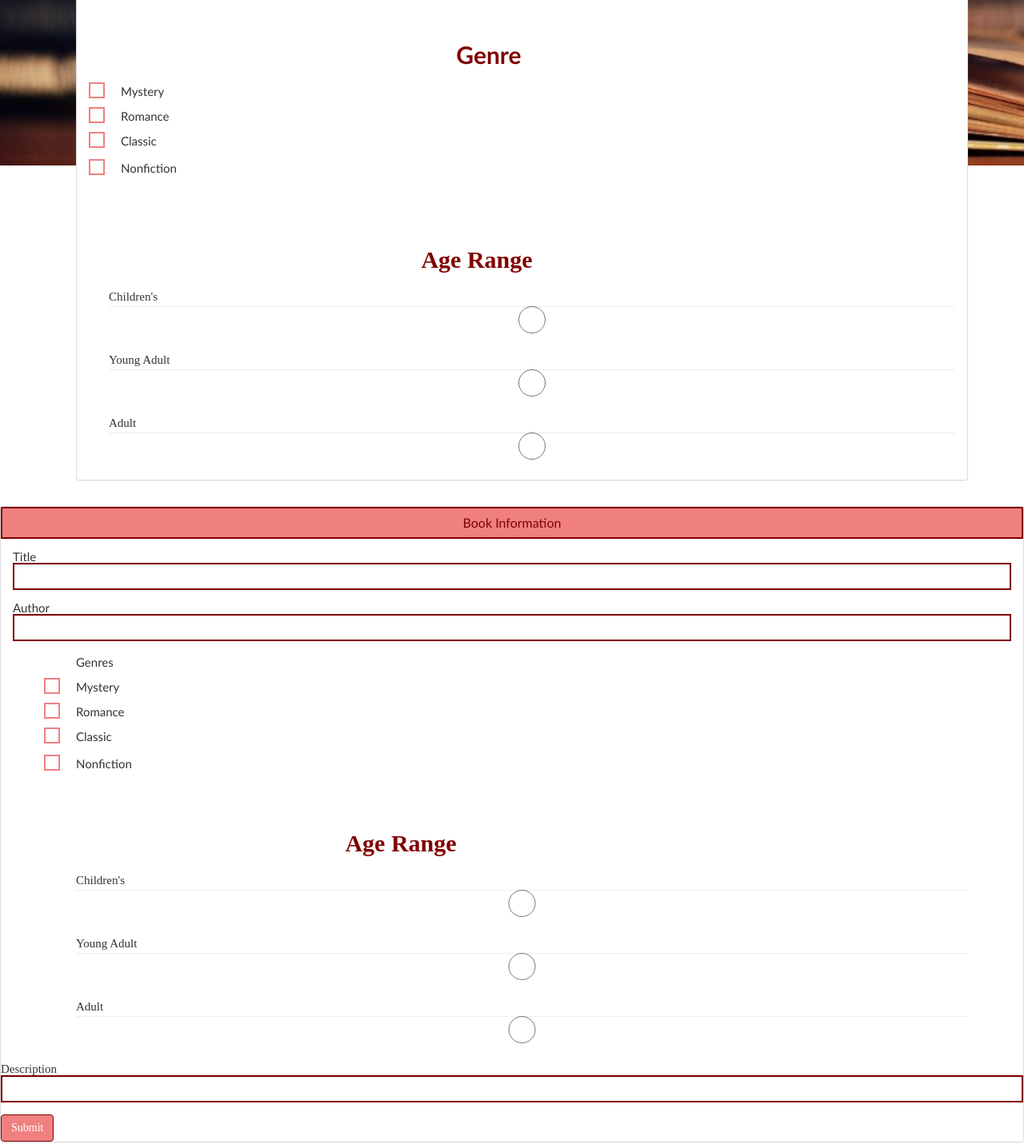
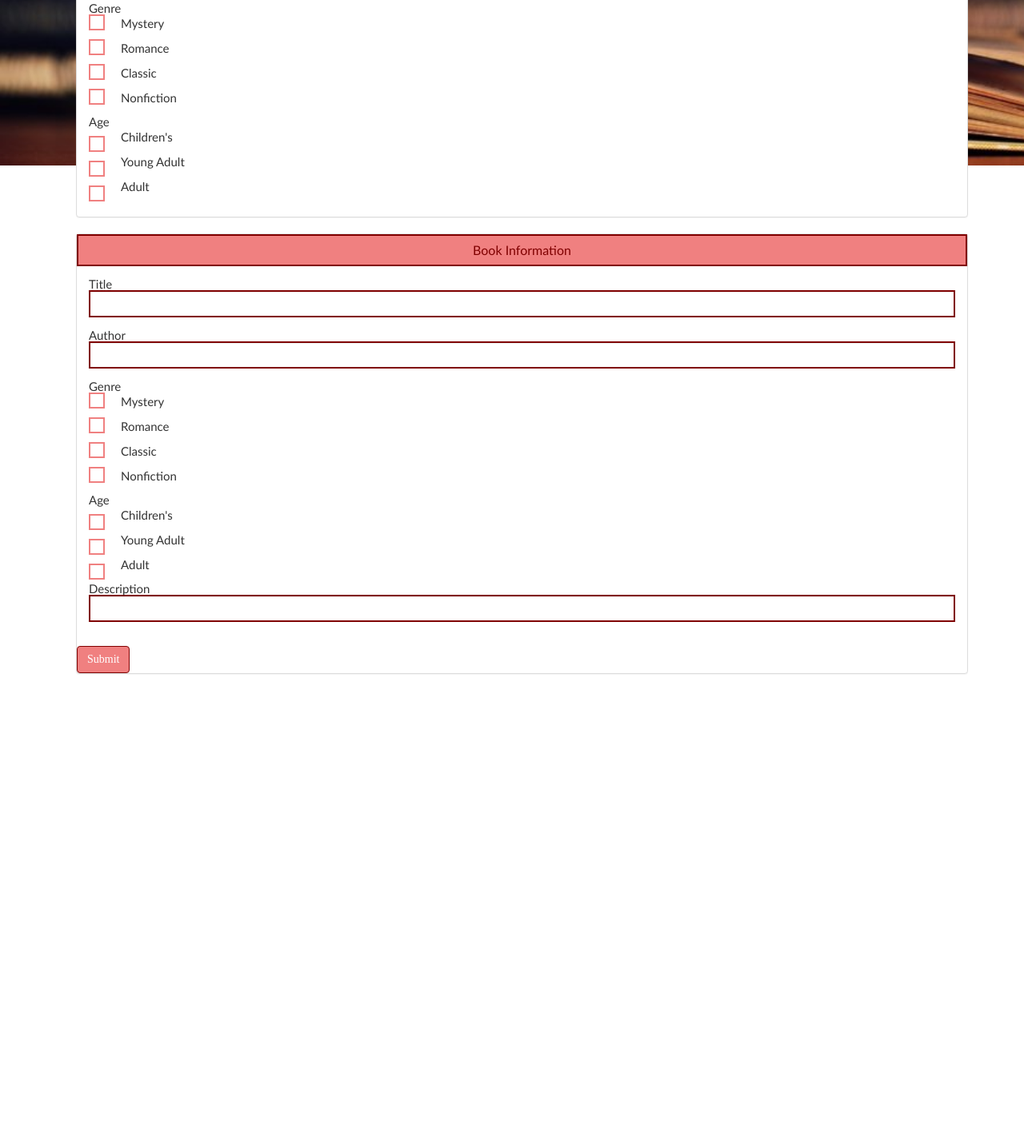
Before and after one commit to myliewalker/book-finder, a plain HTML site: page index.html in a window 1280 px wide. Shown: the part 446-1877 px from the top of the page at 80% size. After the commit the page ends 1321 px from the top, so only its background shows below. Drawn offline with nearby package versions, Linux system fonts and the light colour scheme; no server answers; a web font is replaced by a local one.

Commit message:
standardized buttons

```diff
--- a/assets/css/style.css
+++ b/assets/css/style.css
@@ -103,14 +103,14 @@ body {
 }
 
 /* hide default checkbox */
-input[type="checkbox"] {
+input[type="checkbox"], input[type="radio"]{
     display: none;
     -webkit-appearance: none;
     -moz-appearance: none;
     appearance: none;
 }
 
-.checkmark {
+.checkmark, .radio{
     position: absolute;
     top: 0;
     left: 0;
@@ -121,18 +121,18 @@ input[type="checkbox"] {
     border-width: 2px;
 }
 
-.checkmark:after {
+.checkmark:after, .radio:after {
     content: "";
     position: absolute;
     display: none;
 }
 
-.container input:checked ~ .checkmark:after {
+.container input:checked ~ .checkmark:after, .container input:checked ~ .radio:after {
     display: block;
 }
 
 /* checkmark style */
-.container .checkmark:after {
+.container .checkmark:after, .radio:after {
     left: 5px;
     top: 2px;
     width: 6px;
--- a/assets/js/match.js
+++ b/assets/js/match.js
@@ -35,6 +35,7 @@ $(document).ready(function(){
             if (a == b) return 0;
         }
 
+    //TODO: display the book
     alert(relevant.toString);
     });
 
--- a/index.html
+++ b/index.html
@@ -32,11 +32,9 @@
                 <h3 class="panel-title">Your Ideal Book</h3>
               </div>
               <div class="panel-body">
-                <div class="description">
-                    <p>Genre</p>
-                </div>
                 <!-- <form> -->
                 <form>
+                  <label>Genre</label>
                   <div class="form-group">
                     <label class="container">Mystery
                       <input class="form-control" id="mystery" type="checkbox">
@@ -50,33 +48,27 @@
                       <input class="form-control" id="classic" type="checkbox">
                       <span class="checkmark"></span>
                     </label>
-                    </div>
                     <label class="container">Nonfiction
                       <input class="form-control" id="nonfiction" type="checkbox">
                       <span class="checkmark"></span>
                     </label>
                   </div>
-                    <br>
-                <div class="description">
-                    <p>Age Range</p>
-                </div>
-                <!-- <form> -->
-                  <div class="form-group">
+                <label>Age</label>
+                <div class="form-group">
                     <label class="container">Children's
-                      <input class="form-control" id="kid" type="radio">
+                      <input class="form-control" name="age" id="kid" type="radio">
                       <span class="radio"></span>
                     </label>
                     <label class="container">Young Adult
-                      <input class="form-control" id="young" type="radio">
+                      <input class="form-control" name="age" id="young" type="radio">
                       <span class="radio"></span>
                     </label>
                     <label class="container">Adult
-                      <input class="form-control" id="adult" type="radio">
+                      <input class="form-control" name="age" id="adult" type="radio">
                       <span class="radio"></span>
                     </label>
-                  </div>
-              </div>
-            </form>
+                </div>
+              </form>
             </div>
             </div>
             </div>
@@ -99,8 +91,8 @@
                     <label for="nauthor">Author</label>
                     <input class="form-control" id="nauthor" type="text">
                 </div>
+                <label>Genre</label>
                 <div class="form-group">
-                    <label class="container">Genres</label>
                     <label class="container">Mystery
                       <input class="form-control" id="nmystery" type="checkbox">
                       <span class="checkmark"></span>
@@ -113,27 +105,23 @@
                       <input class="form-control" id="nclassic" type="checkbox">
                       <span class="checkmark"></span>
                     </label>
-                    </div>
                     <label class="container">Nonfiction
                       <input class="form-control" id="nnonfiction" type="checkbox">
                       <span class="checkmark"></span>
                     </label>
                 </div>
-                <div class="description">
-                    <p>Age Range</p>
-                </div>
-                <!-- <form> -->
+                <label>Age</label>
                 <div class="form-group">
                     <label class="container">Children's
-                      <input class="form-control" id="nkid" type="radio">
+                      <input class="form-control" name="nage" id="nkid" type="radio">
                       <span class="radio"></span>
                     </label>
                     <label class="container">Young Adult
-                      <input class="form-control" id="nyoung" type="radio">
+                      <input class="form-control" name="nage" id="nyoung" type="radio">
                       <span class="radio"></span>
                     </label>
                     <label class="container">Adult
-                      <input class="form-control" id="nadult" type="radio">
+                      <input class="form-control" name="nage" id="nadult" type="radio">
                       <span class="radio"></span>
                     </label>
                 </div>
@@ -141,9 +129,9 @@
                     <label for="ndescription">Description</label>
                     <input class="form-control" id="ndescription" type="text">
                 </div>
-                <button class="btn btn-primary" id="submit" type="submit">Submit</button>
               </form>
             </div>
+            <button class="btn btn-primary" id="submit" type="submit">Submit</button>
           </div>
           </div>
         </div>
```
